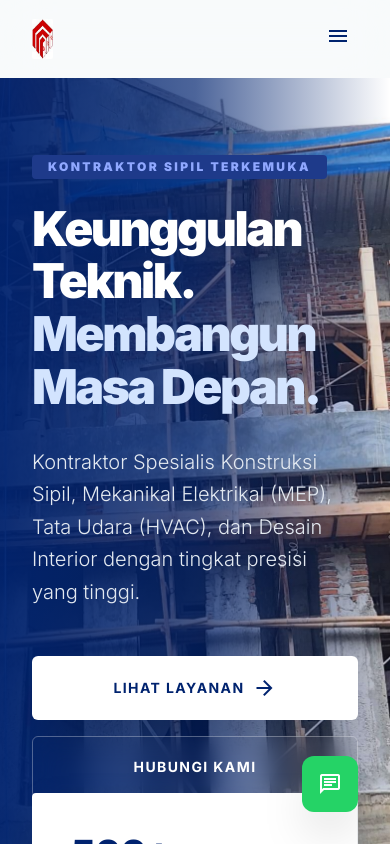
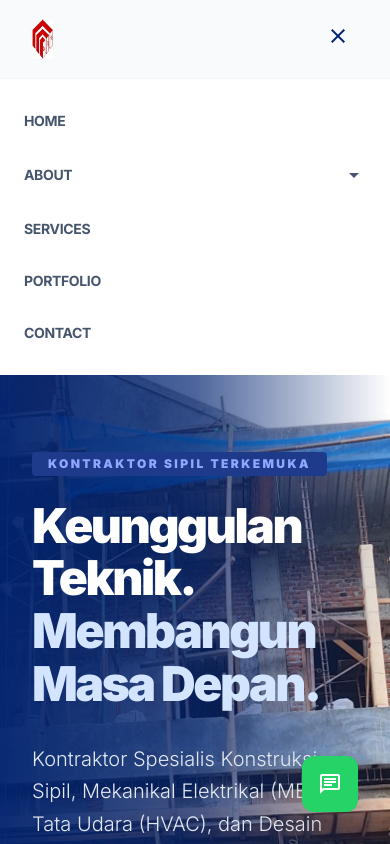
Before and after one commit to alfanafandi/bahana_totalindo, a Next.js app: page / in a window 390 px wide. Both pictures are taken after a click on the button "menu". Shown: the top 844 px of the page. Built offline with nearby package versions, Linux system fonts and the light colour scheme.

Commit message:
fix(navbar): implement interactive mobile hamburger menu and drawer

```diff
--- a/src/components/partials/Navbar.tsx
+++ b/src/components/partials/Navbar.tsx
@@ -1,6 +1,12 @@
+"use client";
+
+import { useState } from "react";
 import Link from "next/link";
 
 export default function Navbar() {
+  const [isOpen, setIsOpen] = useState(false);
+  const [isAboutOpen, setIsAboutOpen] = useState(false);
+
   return (
     <header className="bg-slate-50/80 dark:bg-slate-950/80 backdrop-blur-xl sticky top-0 z-50 transition-all duration-300">
       <nav className="flex justify-between items-center px-8 py-4 max-w-full mx-auto">
@@ -43,10 +49,90 @@ export default function Navbar() {
           </Link>
 
         </div>
-        <button className="md:hidden p-2 text-primary">
-          <span className="material-symbols-outlined">menu</span>
+        <button
+          onClick={() => setIsOpen(!isOpen)}
+          className="md:hidden p-2 text-primary dark:text-white hover:bg-slate-100 dark:hover:bg-slate-850 rounded-lg transition-colors focus:outline-none"
+          aria-label="Toggle Menu"
+        >
+          <span className="material-symbols-outlined transition-transform duration-200">
+            {isOpen ? "close" : "menu"}
+          </span>
         </button>
       </nav>
+
+      {/* Mobile Drawer */}
+      <div
+        className={`md:hidden overflow-hidden transition-all duration-300 ease-in-out bg-white dark:bg-slate-900 border-t border-slate-100 dark:border-slate-800 ${
+          isOpen ? "max-h-[500px] opacity-100" : "max-h-0 opacity-0 pointer-events-none"
+        }`}
+      >
+        <div className="flex flex-col p-6 gap-4">
+          <Link
+            className="font-inter tracking-tight uppercase font-bold text-sm text-slate-600 dark:text-slate-350 hover:text-blue-800 dark:hover:text-blue-400 transition-colors py-2"
+            href="/"
+            onClick={() => setIsOpen(false)}
+          >
+            Home
+          </Link>
+
+          <div className="flex flex-col">
+            <button
+              onClick={() => setIsAboutOpen(!isAboutOpen)}
+              className="font-inter tracking-tight uppercase font-bold text-sm text-slate-600 dark:text-slate-350 hover:text-blue-800 dark:hover:text-blue-400 transition-colors py-2 flex items-center justify-between w-full text-left"
+            >
+              <span>About</span>
+              <span className={`material-symbols-outlined text-sm transition-transform duration-200 ${isAboutOpen ? "rotate-180" : ""}`}>
+                arrow_drop_down
+              </span>
+            </button>
+
+            <div
+              className={`pl-4 flex flex-col gap-2 overflow-hidden transition-all duration-200 ${
+                isAboutOpen ? "max-h-28 opacity-100 mt-1" : "max-h-0 opacity-0"
+              }`}
+            >
+              <Link
+                href="/about"
+                className="px-4 py-2 text-xs font-bold text-slate-500 dark:text-slate-400 hover:text-blue-700 dark:hover:text-blue-400 hover:bg-blue-50/50 dark:hover:bg-slate-800/50 rounded-lg flex items-center gap-3 transition-colors"
+                onClick={() => setIsOpen(false)}
+              >
+                <span className="material-symbols-outlined text-[18px]">business</span>
+                Company Profile
+              </Link>
+              <Link
+                href="/legality"
+                className="px-4 py-2 text-xs font-bold text-slate-500 dark:text-slate-400 hover:text-blue-700 dark:hover:text-blue-400 hover:bg-blue-50/50 dark:hover:bg-slate-800/50 rounded-lg flex items-center gap-3 transition-colors"
+                onClick={() => setIsOpen(false)}
+              >
+                <span className="material-symbols-outlined text-[18px]">gavel</span>
+                Legality &amp; Certs
+              </Link>
+            </div>
+          </div>
+
+          <Link
+            className="font-inter tracking-tight uppercase font-bold text-sm text-slate-600 dark:text-slate-350 hover:text-blue-800 dark:hover:text-blue-400 transition-colors py-2"
+            href="/services"
+            onClick={() => setIsOpen(false)}
+          >
+            Services
+          </Link>
+          <Link
+            className="font-inter tracking-tight uppercase font-bold text-sm text-slate-600 dark:text-slate-350 hover:text-blue-800 dark:hover:text-blue-400 transition-colors py-2"
+            href="/portfolio"
+            onClick={() => setIsOpen(false)}
+          >
+            Portfolio
+          </Link>
+          <Link
+            className="font-inter tracking-tight uppercase font-bold text-sm text-slate-600 dark:text-slate-350 hover:text-blue-800 dark:hover:text-blue-400 transition-colors py-2"
+            href="/contact"
+            onClick={() => setIsOpen(false)}
+          >
+            Contact
+          </Link>
+        </div>
+      </div>
     </header>
   );
 }
```
